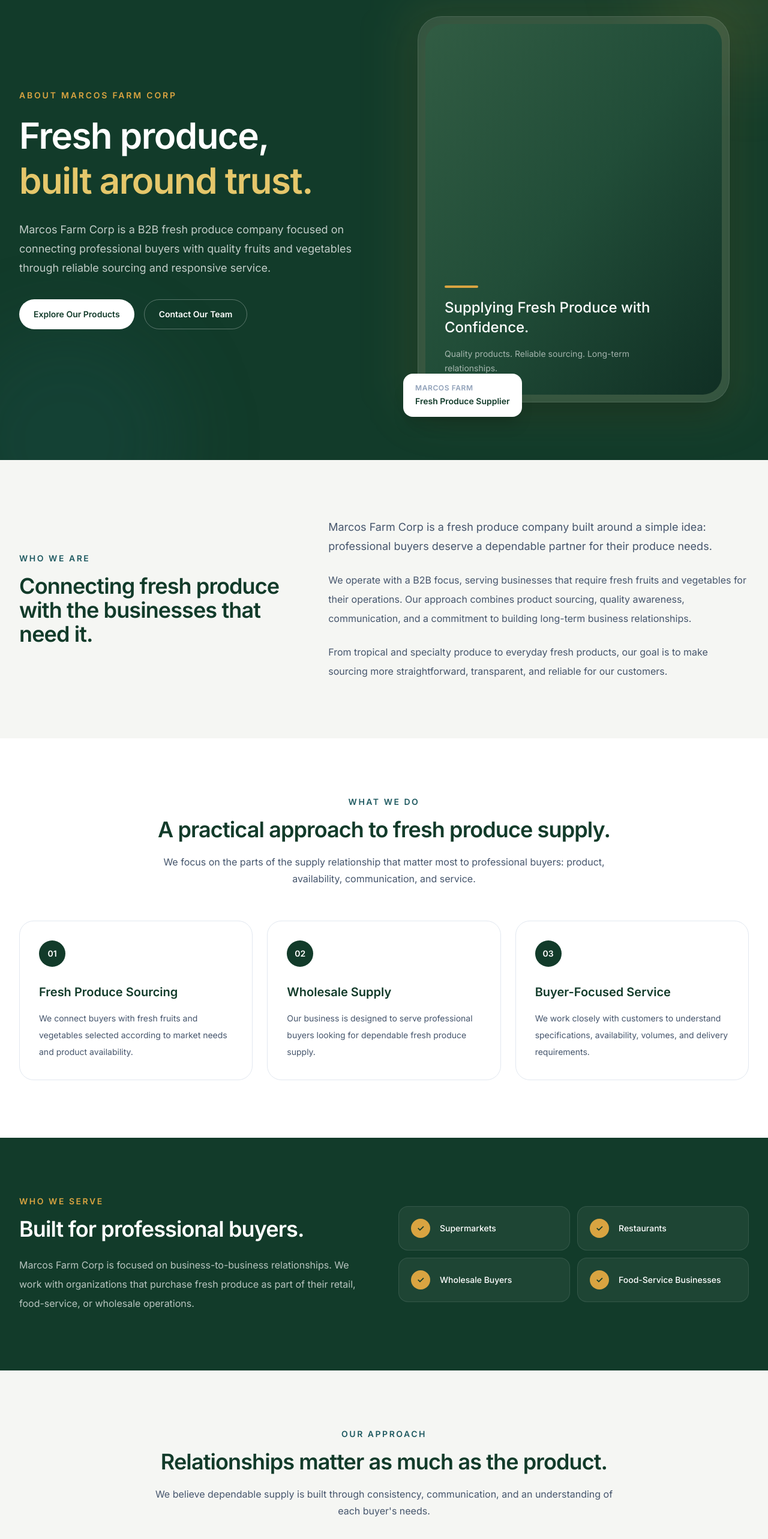
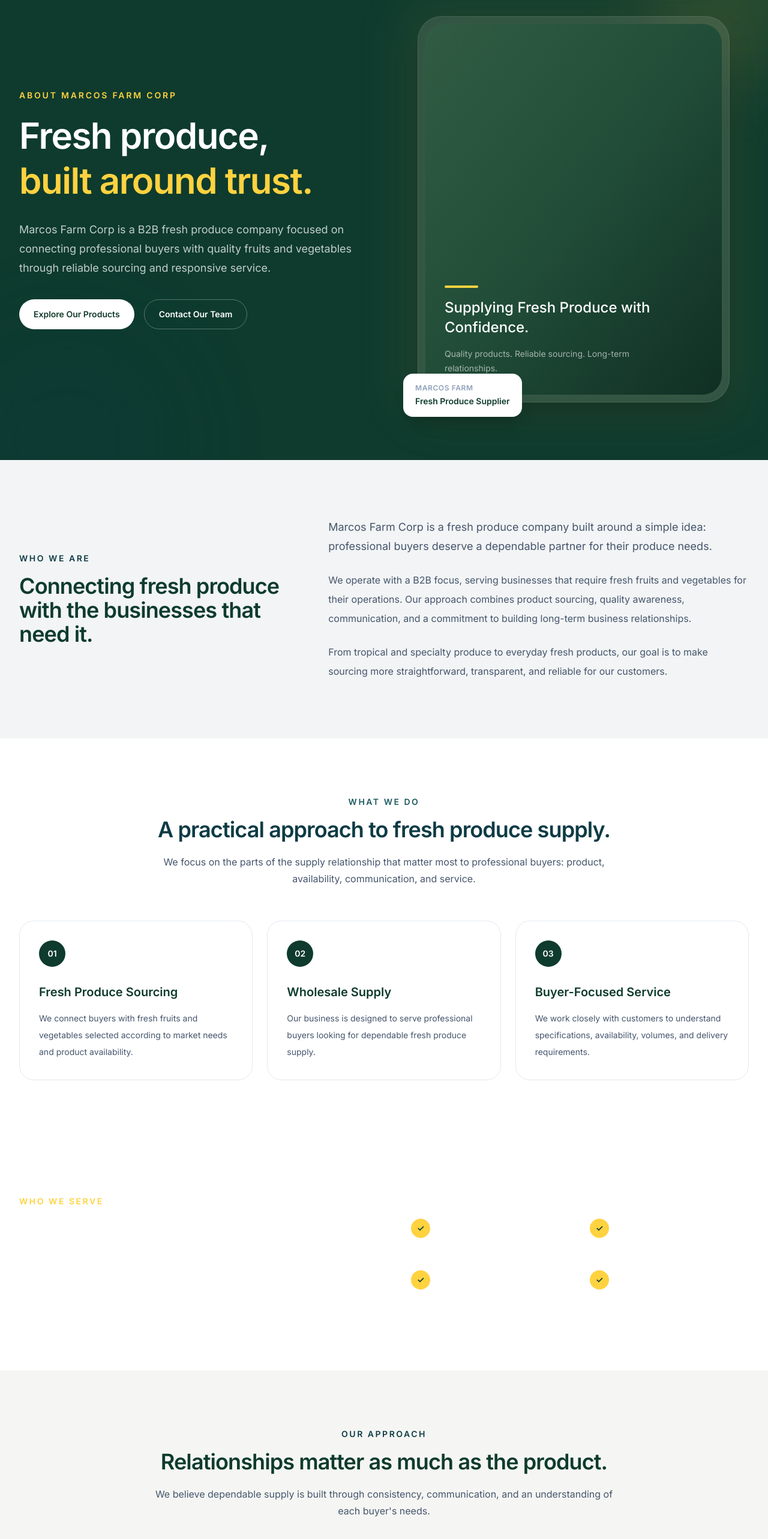
Before and after one commit to marcofarmscorp/marco-farms-portal, a Next.js app: page /company in a window 1280 px wide. Shown: the part 182-2748 px from the top of the page at 60% size. Built offline with nearby package versions, Linux system fonts and the light colour scheme.

Commit message:
Update page.tsx

```diff
--- a/app/company/page.tsx
+++ b/app/company/page.tsx
@@ -51,20 +51,20 @@ export default function CompanyPage() {
 
       <main className="bg-white text-slate-900">
         {/* HERO */}
-        <section className="relative overflow-hidden bg-[#123B2A]">
-          <div className="absolute -right-32 -top-32 h-80 w-80 rounded-full bg-[#D9A441]/10 blur-3xl" />
-          <div className="absolute -bottom-40 -left-20 h-96 w-96 rounded-full bg-[#1E5960]/20 blur-3xl" />
+        <section className="relative overflow-hidden bg-forest">
+          <div className="absolute -right-32 -top-32 h-80 w-80 rounded-full bg-citrus/10 blur-3xl" />
+          <div className="absolute -bottom-40 -left-20 h-96 w-96 rounded-full bg-petroleum/20 blur-3xl" />
 
           <Container>
             <div className="relative grid min-h-[620px] items-center gap-12 py-20 lg:grid-cols-2 lg:py-24">
               <div className="max-w-2xl">
-                <p className="mb-5 text-sm font-semibold uppercase tracking-[0.2em] text-[#D9A441]">
+                <p className="mb-5 text-sm font-semibold uppercase tracking-[0.2em] text-citrus">
                   About Marcos Farm Corp
                 </p>
 
                 <h1 className="text-4xl font-semibold leading-tight tracking-tight text-white sm:text-5xl lg:text-6xl">
                   Fresh produce,
-                  <span className="block text-[#E5C76B]">
+                  <span className="block text-citrus">
                     built around trust.
                   </span>
                 </h1>
@@ -99,7 +99,7 @@ export default function CompanyPage() {
                   <div className="relative overflow-hidden rounded-[2.5rem] border border-white/10 bg-white/10 p-3 shadow-2xl backdrop-blur-sm">
                     <div className="flex aspect-[4/5] items-end overflow-hidden rounded-[2rem] bg-gradient-to-br from-[#315C43] via-[#214D38] to-[#102F24] p-8">
                       <div>
-                        <div className="mb-4 h-1 w-14 rounded-full bg-[#D9A441]" />
+                        <div className="mb-4 h-1 w-14 rounded-full bg-citrus" />
 
                         <p className="max-w-sm text-2xl font-medium leading-snug text-white">
                           Supplying Fresh Produce with Confidence.
@@ -118,7 +118,7 @@ export default function CompanyPage() {
                       Marcos Farm
                     </p>
 
-                    <p className="mt-1 text-sm font-semibold text-[#123B2A]">
+                    <p className="mt-1 text-sm font-semibold text-forest">
                       Fresh Produce Supplier
                     </p>
                   </div>
@@ -129,15 +129,15 @@ export default function CompanyPage() {
         </section>
 
         {/* WHO WE ARE */}
-        <section className="bg-[#F5F6F3] py-20 sm:py-24">
+        <section className="bg-light py-20 sm:py-24">
           <Container>
             <div className="grid gap-12 lg:grid-cols-[0.8fr_1.2fr] lg:items-center">
               <div>
-                <p className="text-sm font-semibold uppercase tracking-[0.18em] text-[#1E5960]">
+                <p className="text-sm font-semibold uppercase tracking-[0.18em] text-petroleum">
                   Who We Are
                 </p>
 
-                <h2 className="mt-4 text-3xl font-semibold tracking-tight text-[#123B2A] sm:text-4xl">
+                <h2 className="mt-4 text-3xl font-semibold tracking-tight text-forest sm:text-4xl">
                   Connecting fresh produce with the businesses that need it.
                 </h2>
               </div>
@@ -174,7 +174,7 @@ export default function CompanyPage() {
                 What We Do
               </p>
 
-              <h2 className="mt-4 text-3xl font-semibold tracking-tight text-[#123B2A] sm:text-4xl">
+              <h2 className="mt-4 text-3xl font-semibold tracking-tight text-petroleum sm:text-4xl">
                 A practical approach to fresh produce supply.
               </h2>
 
@@ -191,11 +191,11 @@ export default function CompanyPage() {
                   key={service.title}
                   className="group rounded-3xl border border-slate-200 bg-white p-8 transition duration-300 hover:-translate-y-1 hover:border-[#1E5960]/30 hover:shadow-xl"
                 >
-                  <div className="flex h-11 w-11 items-center justify-center rounded-full bg-[#123B2A] text-sm font-semibold text-white">
+                  <div className="flex h-11 w-11 items-center justify-center rounded-full bg-forest text-sm font-semibold text-white">
                     {String(index + 1).padStart(2, "0")}
                   </div>
 
-                  <h3 className="mt-7 text-xl font-semibold text-[#123B2A]">
+                  <h3 className="mt-7 text-xl font-semibold text-forest">
                     {service.title}
                   </h3>
 
@@ -209,11 +209,11 @@ export default function CompanyPage() {
         </section>
 
         {/* WHO WE SERVE */}
-        <section className="bg-[#123B2A] py-20 sm:py-24">
+        <section className="text-forest py-20 sm:py-24">
           <Container>
             <div className="grid gap-12 lg:grid-cols-2 lg:items-center">
               <div>
-                <p className="text-sm font-semibold uppercase tracking-[0.18em] text-[#D9A441]">
+                <p className="text-sm font-semibold uppercase tracking-[0.18em] text-citrus">
                   Who We Serve
                 </p>
 
@@ -235,7 +235,7 @@ export default function CompanyPage() {
                     key={customer}
                     className="flex items-center gap-4 rounded-2xl border border-white/10 bg-white/5 px-5 py-5 transition hover:bg-white/10"
                   >
-                    <span className="flex h-8 w-8 shrink-0 items-center justify-center rounded-full bg-[#D9A441] text-sm font-bold text-[#123B2A]">
+                    <span className="flex h-8 w-8 shrink-0 items-center justify-center rounded-full bg-citrus text-sm font-bold text-forest">
                       ✓
                     </span>
 
@@ -253,11 +253,11 @@ export default function CompanyPage() {
         <section className="bg-[#F5F6F3] py-20 sm:py-24">
           <Container>
             <div className="mx-auto max-w-3xl text-center">
-              <p className="text-sm font-semibold uppercase tracking-[0.18em] text-[#1E5960]">
+              <p className="text-sm font-semibold uppercase tracking-[0.18em] text-petroleum">
                 Our Approach
               </p>
 
-              <h2 className="mt-4 text-3xl font-semibold tracking-tight text-[#123B2A] sm:text-4xl">
+              <h2 className="mt-4 text-3xl font-semibold tracking-tight text-forest sm:text-4xl">
                 Relationships matter as much as the product.
               </h2>
 
@@ -273,11 +273,11 @@ export default function CompanyPage() {
                   key={pillar.number}
                   className="relative overflow-hidden rounded-3xl bg-white p-8 shadow-sm"
                 >
-                  <span className="text-sm font-bold tracking-widest text-[#D9A441]">
+                  <span className="text-sm font-bold tracking-widest text-citrus">
                     {pillar.number}
                   </span>
 
-                  <h3 className="mt-5 text-2xl font-semibold text-[#123B2A]">
+                  <h3 className="mt-5 text-2xl font-semibold bg-forest">
                     {pillar.title}
                   </h3>
 
@@ -295,14 +295,14 @@ export default function CompanyPage() {
         {/* PRODUCTS CONNECTION */}
         <section className="bg-white py-20 sm:py-24">
           <Container>
-            <div className="overflow-hidden rounded-[2rem] bg-[#EEF1ED]">
+            <div className="overflow-hidden rounded-[2rem] bg-light">
               <div className="grid lg:grid-cols-[1.15fr_0.85fr]">
                 <div className="p-8 sm:p-12 lg:p-16">
-                  <p className="text-sm font-semibold uppercase tracking-[0.18em] text-[#1E5960]">
+                  <p className="text-sm font-semibold uppercase tracking-[0.18em] text-petroleum">
                     Our Produce
                   </p>
 
-                  <h2 className="mt-4 text-3xl font-semibold tracking-tight text-[#123B2A] sm:text-4xl">
+                  <h2 className="mt-4 text-3xl font-semibold tracking-tight text-forest sm:text-4xl">
                     Explore our fresh produce selection.
                   </h2>
 
@@ -314,14 +314,14 @@ export default function CompanyPage() {
 
                   <Link
                     href="/products"
-                    className="mt-8 inline-flex items-center gap-2 rounded-full bg-[#123B2A] px-6 py-3.5 text-sm font-semibold text-white transition hover:bg-[#1D4D38]"
+                    className="mt-8 inline-flex items-center gap-2 rounded-full bg-forest px-6 py-3.5 text-sm font-semibold text-white transition hover:bg-[#1D4D38]"
                   >
                     View Products
                     <span aria-hidden="true">→</span>
                   </Link>
                 </div>
 
-                <div className="relative min-h-[280px] overflow-hidden bg-[#1E5960]">
+                <div className="relative min-h-[280px] overflow-hidden bg-petroleum">
                   <div className="absolute -right-16 -top-16 h-64 w-64 rounded-full bg-[#D9A441]/20" />
                   <div className="absolute -bottom-20 -left-16 h-72 w-72 rounded-full bg-[#123B2A]/30" />
 
@@ -335,7 +335,7 @@ export default function CompanyPage() {
                         Produce
                       </p>
 
-                      <div className="mx-auto mt-6 h-1 w-12 rounded-full bg-[#D9A441]" />
+                      <div className="mx-auto mt-6 h-1 w-12 rounded-full bg-citrus" />
                     </div>
                   </div>
                 </div>
@@ -347,12 +347,12 @@ export default function CompanyPage() {
         {/* CTA */}
         <section className="bg-white pb-24">
           <Container>
-            <div className="relative overflow-hidden rounded-[2rem] bg-[#123B2A] px-8 py-14 text-center sm:px-12 sm:py-16">
+            <div className="relative overflow-hidden rounded-[2rem] bg-forest px-8 py-14 text-center sm:px-12 sm:py-16">
               <div className="absolute -left-20 -top-20 h-48 w-48 rounded-full bg-white/5" />
-              <div className="absolute -bottom-24 -right-10 h-56 w-56 rounded-full bg-[#D9A441]/10" />
+              <div className="absolute -bottom-24 -right-10 h-56 w-56 rounded-full bg-citrus/10" />
 
               <div className="relative mx-auto max-w-2xl">
-                <p className="text-sm font-semibold uppercase tracking-[0.18em] text-[#D9A441]">
+                <p className="text-sm font-semibold uppercase tracking-[0.18em] text-citrus">
                   Let&apos;s Work Together
                 </p>
 
```
